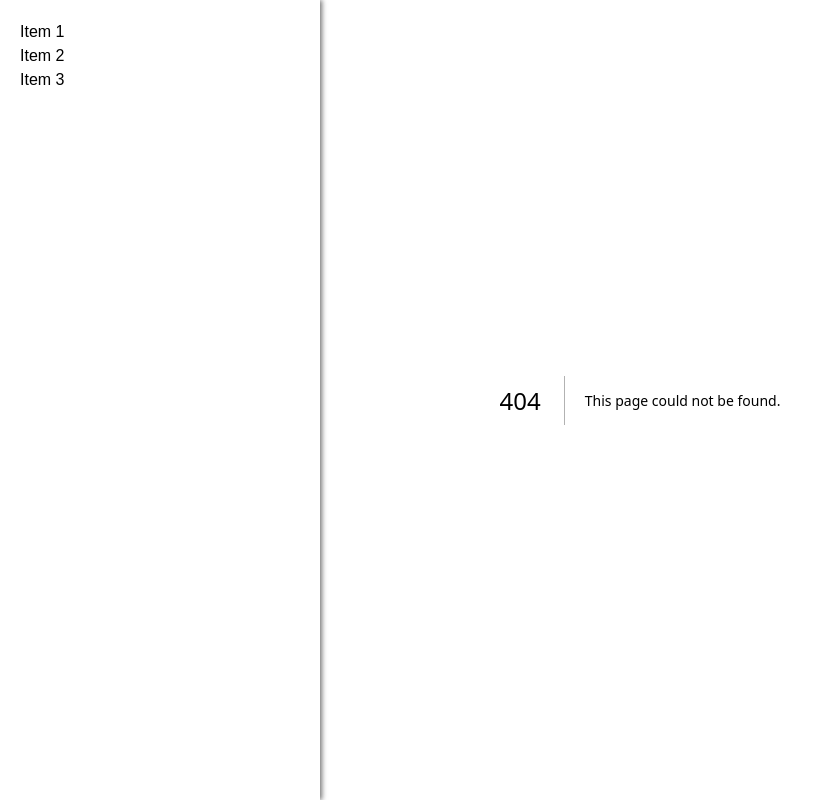
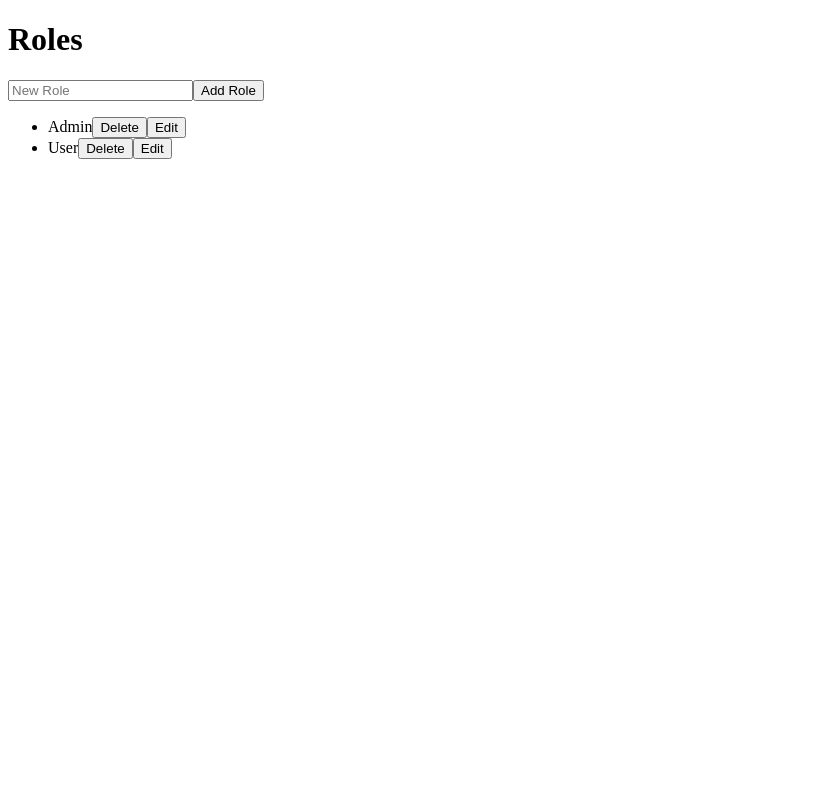
Before and after one commit to RaulBecerraB/TechShare-FrontEnd, a Next.js app: page /Roles/page in a window 1280 px wide. Before the commit this address had no page. Shown: the whole page, without its empty margins (0-835 px from the left). Built offline with nearby package versions, Linux system fonts and the light colour scheme.

Commit message:
refactor (Layout.tsx): update semantics of ClientNavBar and children
    - Changed the semantics of ClientNavBar.
    - Updated the children elements in Layout.tsx for better structure.

```diff
--- a/src/app/layout.tsx
+++ b/src/app/layout.tsx
@@ -2,7 +2,7 @@ import type { Metadata } from "next";
 
 import "@/styles/globals.css";
 import SideBar from "@/components/SideNav";
-import ClientSideBar from "@/components/ClientSideNav";
+import ClientNavBar from "@/components/ClientSideNav";
 
 export const metadata: Metadata = {
   title: "Create Next App",
@@ -17,10 +17,16 @@ export default function RootLayout(
 }>)
 {
   return (
-    <html lang="en">
-      <ClientSideBar></ClientSideBar>
+    <html>
       <body>
-        {children}
+        <div>
+          <div>
+            <ClientNavBar />
+          </div>
+          <div>
+            {children}
+          </div>
+        </div>
       </body>
     </html>
   );
--- a/src/app/page.tsx
+++ b/src/app/page.tsx
@@ -3,6 +3,7 @@ import Image from "next/image";
 export default function Home() {
   return (
     <div>
+      <h1>Home</h1>
     </div>
   );
 }
--- /dev/null
+++ b/src/pages/Roles/page.tsx
@@ -0,0 +1,80 @@
+import React, { useState, useEffect } from 'react';
+
+interface Role {
+    id: number;
+    name: string;
+}
+
+const RolesPage: React.FC = () => {
+    const [roles, setRoles] = useState<Role[]>([]);
+    const [newRole, setNewRole] = useState<string>('');
+    const [editingRole, setEditingRole] = useState<Role | null>(null);
+
+    useEffect(() => {
+        // Fetch roles from an API or initialize with some data
+        const fetchRoles = async () => {
+            // Replace with your API call
+            const initialRoles: Role[] = [
+                { id: 1, name: 'Admin' },
+                { id: 2, name: 'User' },
+            ];
+            setRoles(initialRoles);
+        };
+
+        fetchRoles();
+    }, []);
+
+    const addRole = () => {
+        const newRoleObj: Role = { id: roles.length + 1, name: newRole };
+        setRoles([...roles, newRoleObj]);
+        setNewRole('');
+    };
+
+    const deleteRole = (id: number) => {
+        setRoles(roles.filter(role => role.id !== id));
+    };
+
+    const startEditing = (role: Role) => {
+        setEditingRole(role);
+    };
+
+    const saveRole = () => {
+        if (editingRole) {
+            setRoles(roles.map(role => (role.id === editingRole.id ? editingRole : role)));
+            setEditingRole(null);
+        }
+    };
+
+    return (
+        <div>
+            <h1>Roles</h1>
+            <input
+                type="text"
+                value={newRole}
+                onChange={(e) => setNewRole(e.target.value)}
+                placeholder="New Role"
+            />
+            <button onClick={addRole}>Add Role</button>
+            <ul>
+                {roles.map(role => (
+                    <li key={role.id}>
+                        {editingRole && editingRole.id === role.id ? (
+                            <input
+                                type="text"
+                                value={editingRole.name}
+                                onChange={(e) => setEditingRole({ ...editingRole, name: e.target.value })}
+                            />
+                        ) : (
+                            role.name
+                        )}
+                        <button onClick={() => deleteRole(role.id)}>Delete</button>
+                        <button onClick={() => startEditing(role)}>Edit</button>
+                    </li>
+                ))}
+            </ul>
+            {editingRole && <button onClick={saveRole}>Save</button>}
+        </div>
+    );
+};
+
+export default RolesPage;
```
